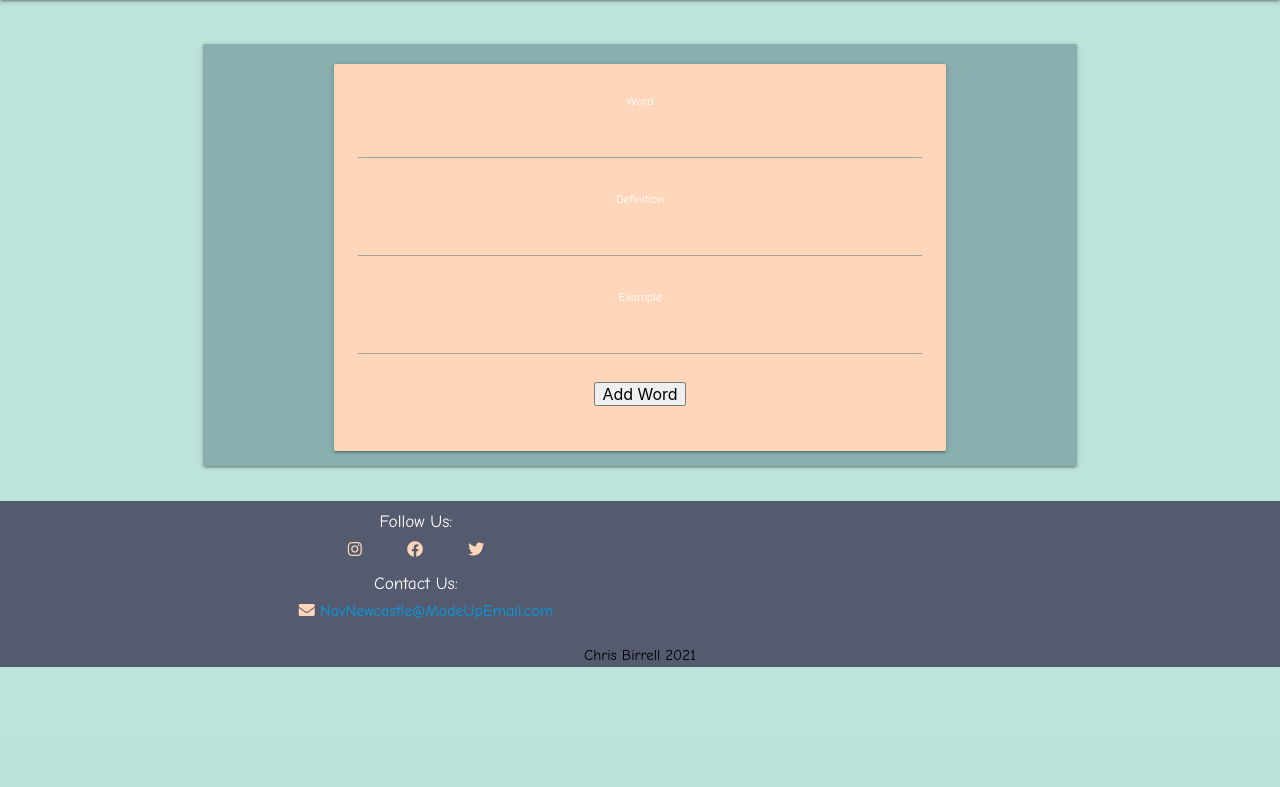
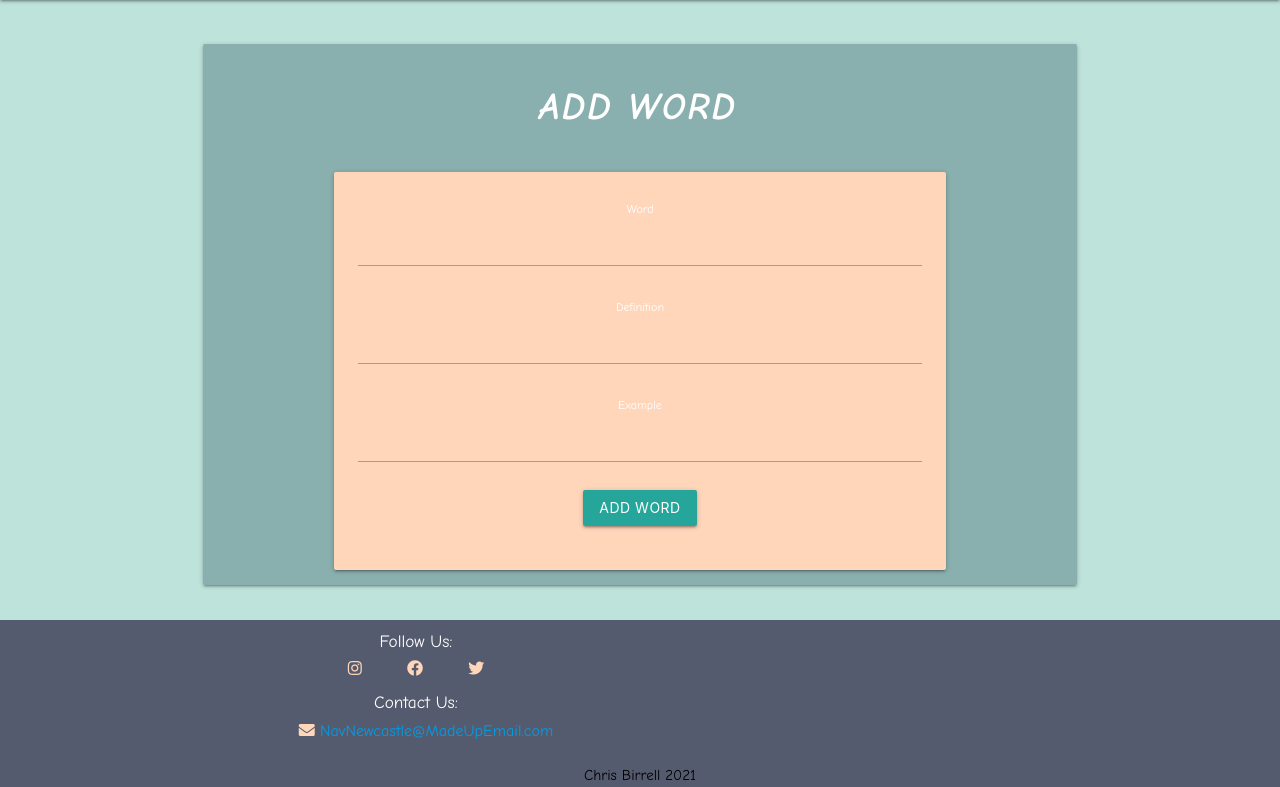
Before and after one commit to Birrellc/Navigating-Newcastle, a Flask app: page /add_word in a window 1280 px wide. Shown: the part 64-851 px from the top of the page. Before the commit the page ends 731 px from the top, so only its background shows below. Run offline with Flask 2, Linux system fonts and the light colour scheme; the visitor is signed in with stand-in values (Sample User, id 1); some libraries are stand-ins or nearby versions.

Commit message:
Style: added header and btn styling

```diff
--- a/static/css/style.css
+++ b/static/css/style.css
@@ -180,3 +180,12 @@ i.fa-envelope {
 }
 
 /* add_word.html */
+
+.add-word-header {
+  font-weight: 700;
+  font-size: 2.5rem;
+  text-transform: uppercase;
+  font-style: italic;
+  letter-spacing: 2px;
+  margin-right: 2px;
+}
--- a/templates/add_word.html
+++ b/templates/add_word.html
@@ -2,6 +2,9 @@
 <div class="row">
   <div class="col s12">
     <div class="card jumbotron center-align">
+      <div class="add-word-header">
+        <h1 class="add-word-header">Add Word</h1>
+      </div>
       <div class="container center-align">
         <div class="row">
           {% with messages = get_flashed_messages(with_categories=true) %} {% if
@@ -12,7 +15,11 @@
           </div>
           {% endif %} {% endfor %} {% endif %} {% endwith %}
         </div>
-  <form class="card-panel" method="POST" action="{{ url_for('add_word') }}">
+        <form
+          class="card-panel"
+          method="POST"
+          action="{{ url_for('add_word') }}"
+        >
           {{ form.hidden_tag() }}
           <div class="row">
             <div class="form-group col s12">
@@ -21,7 +28,8 @@
           </div>
           <div class="row">
             <div class="form-group col s12">
-        {{ form.definition.label(class_="form-text") }} {{ form.definition }}
+              {{ form.definition.label(class_="form-text") }} {{ form.definition
+              }}
             </div>
           </div>
           <div class="row">
@@ -29,7 +37,7 @@
               {{ form.example.label(class_="form-text") }} {{ form.example }}
             </div>
           </div>
-    <div class="row">{{ form.submit }}</div>
+          <div class="row">{{ form.submit(class_="btn") }}</div>
         </form>
       </div>
     </div>
```
Lines whose indentation alone changed are shown as unchanged.
